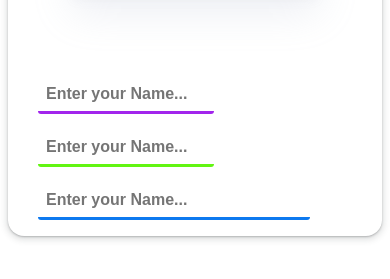
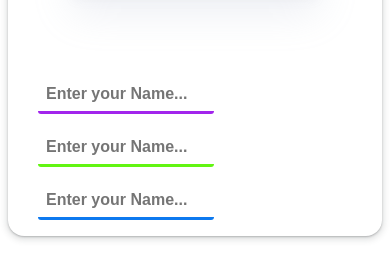
Before and after one commit to AnishDubey-2008/Styles, a plain HTML site: page index.html in a window 390 px wide. Shown: the part 399-678 px from the top of the page. Drawn offline with Linux system fonts and the light colour scheme.

Commit message:
Width of third input box

```diff
--- a/index.css
+++ b/index.css
@@ -197,6 +197,9 @@
     .input-demo2 {
         width: 10rem;
     }
+    .input-demo3 {
+    	  width: 10rem;
+    }
 }
 
 @media (min-width: 425px) and (max-width: 770px) {
```
